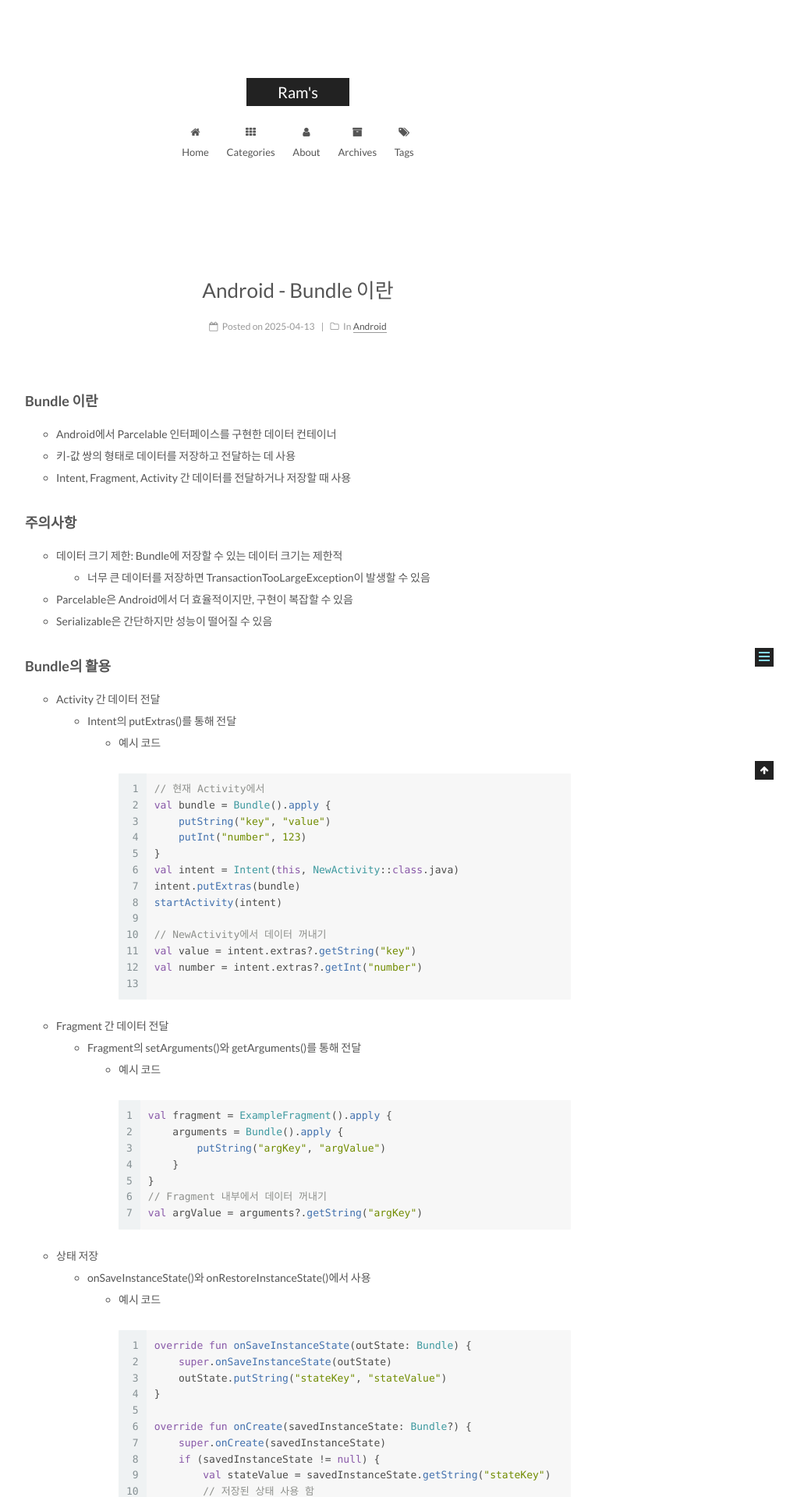
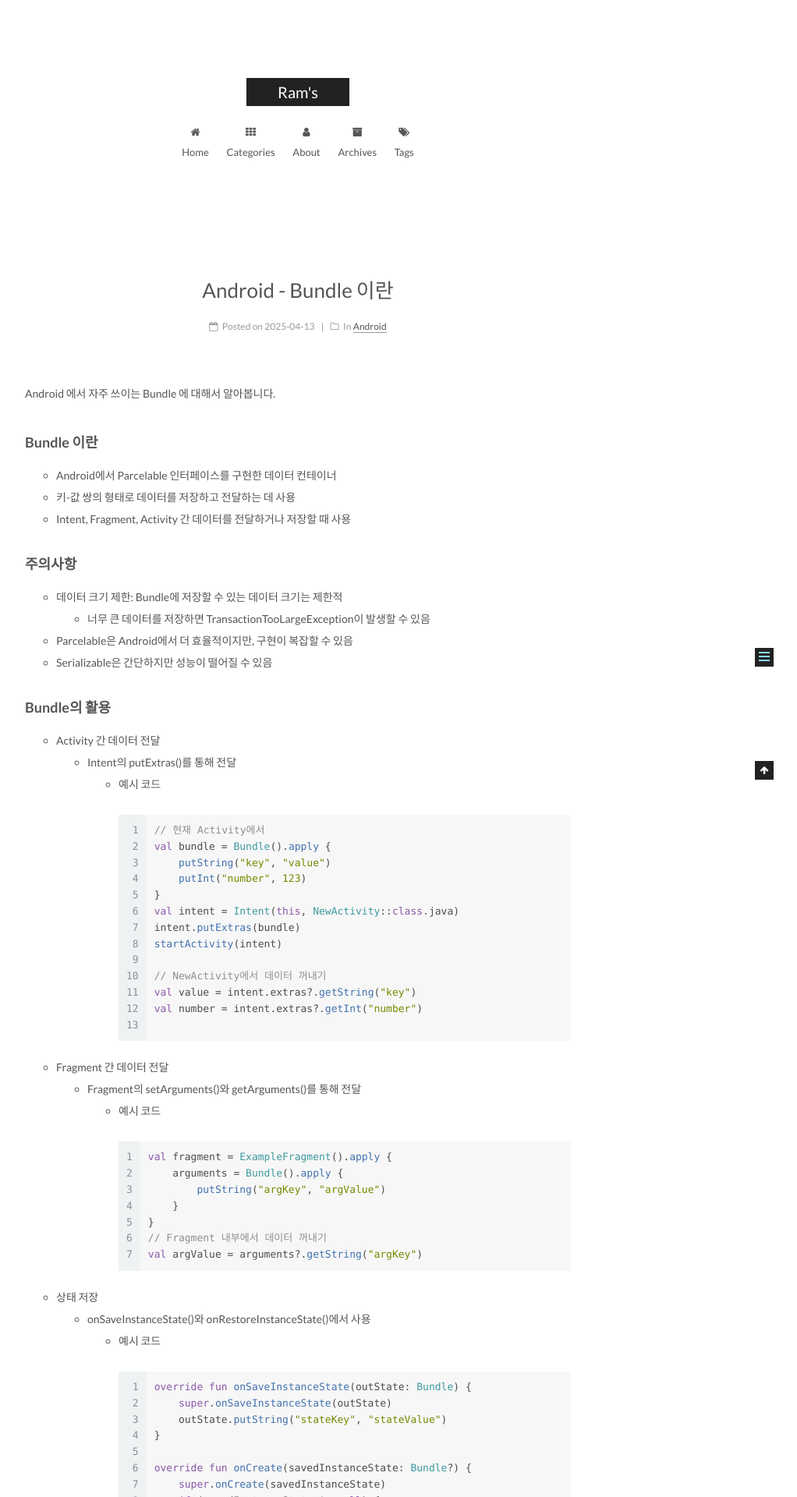
Before and after one commit to kangraemin/kangraemin.github.io, a Jekyll site: the page built from _posts/2025-04-13-android-bundle.md, in a window 1280 px wide. Shown: the top 1920 px of the page at 78% size, without its empty margins (258-1280 px from the left). Built offline with Jekyll 4.4.1, drawn with Linux system fonts in a browser that asks for light colours; comment, search, counter and statistics services are not loaded.

Commit message:
[FIx] 2025/04/13 Android Bundle 포스팅 머릿말 수정

```diff
--- a/_posts/2025-04-13-android-bundle.md
+++ b/_posts/2025-04-13-android-bundle.md
@@ -8,6 +8,7 @@ tags:
  - Bundle
 ---
 
+Android 에서 자주 쓰이는 Bundle 에 대해서 알아봅니다.
 
 <!-- more -->
 
```
